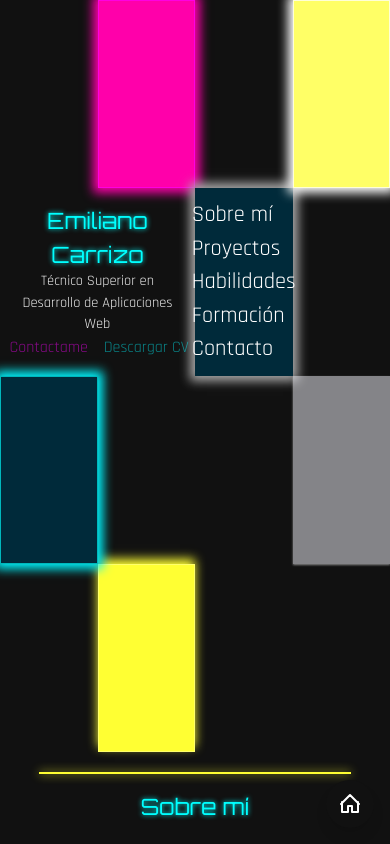
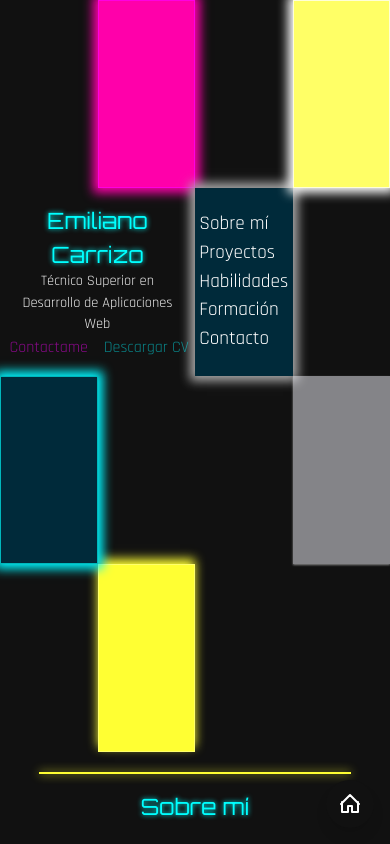
Before and after one commit to Emiliano90-hub/Emiliano-Carrizo-Portfolio, an Angular app: page /Emiliano-Carrizo-Portfolio/ in a window 390 px wide. Shown: the top 844 px of the page. Built offline with nearby package versions, Linux system fonts and the light colour scheme.

Commit message:
Update navbar.component.html

```diff
--- a/src/app/shared/navbar/navbar.component.html
+++ b/src/app/shared/navbar/navbar.component.html
@@ -5,31 +5,31 @@ class="grid justify-center items-center w-full h-full bg-[#002A3A] shadow-[0_0_1
     <li>
       <a
         onclick="document.getElementById('sobre-mi').scrollIntoView()"
-        href="#sobre-mi" class="nav-link inline-block text-[clamp(1.4rem,2vw,2rem)]">Sobre mí
+        href="#sobre-mi" class="nav-link inline-block text-[clamp(1.2rem,2vw,2rem)]">Sobre mí
       </a>
     </li>
     <li>
       <a
         onclick="document.getElementById('titulo-proyectos').scrollIntoView()"
-        href="#proyectos" class="nav-link inline-block text-[clamp(1.4rem,2vw,2rem)]">Proyectos
+        href="#proyectos" class="nav-link inline-block text-[clamp(1.2rem,2vw,2rem)]">Proyectos
       </a>
     </li>
     <li>
       <a
         onclick="document.getElementById('titulo-habilidades').scrollIntoView()"
-        href="#habilidades" class="nav-link inline-block text-[clamp(1.4rem,2vw,2rem)]">Habilidades
+        href="#habilidades" class="nav-link inline-block text-[clamp(1.2rem,2vw,2rem)]">Habilidades
       </a>
     </li>
     <li>
       <a
         onclick="document.getElementById('titulo-formacion').scrollIntoView()"
-        href="#formacion" class="nav-link inline-block text-[clamp(1.4rem,2vw,2rem)]">Formación
+        href="#formacion" class="nav-link inline-block text-[clamp(1.2rem,2vw,2rem)]">Formación
       </a>
     </li>
     <li>
       <a
         onclick="document.getElementById('titulo-contacto').scrollIntoView()"
-        href="#contacto" class="nav-link inline-block text-[clamp(1.4rem,2vw,2rem)]">Contacto
+        href="#contacto" class="nav-link inline-block text-[clamp(1.2rem,2vw,2rem)]">Contacto
       </a>
     </li>
   </ul>
```
